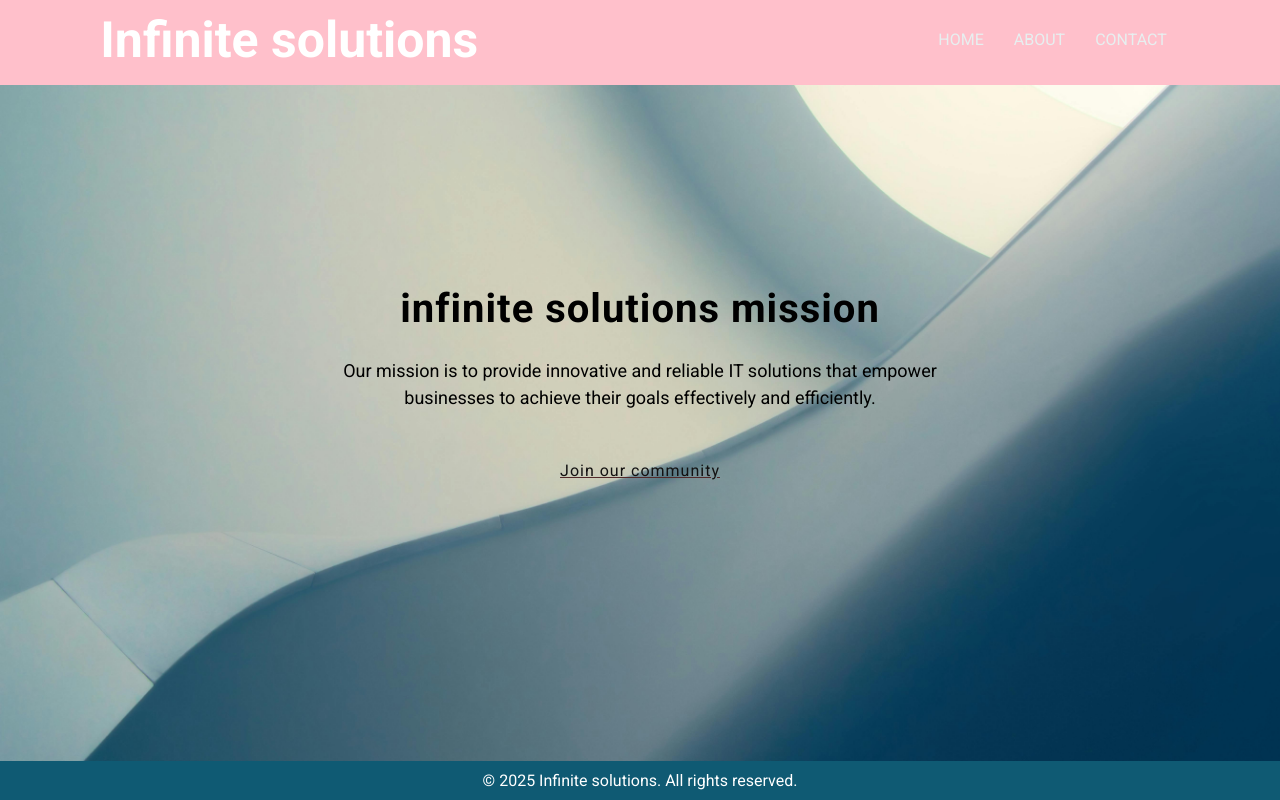
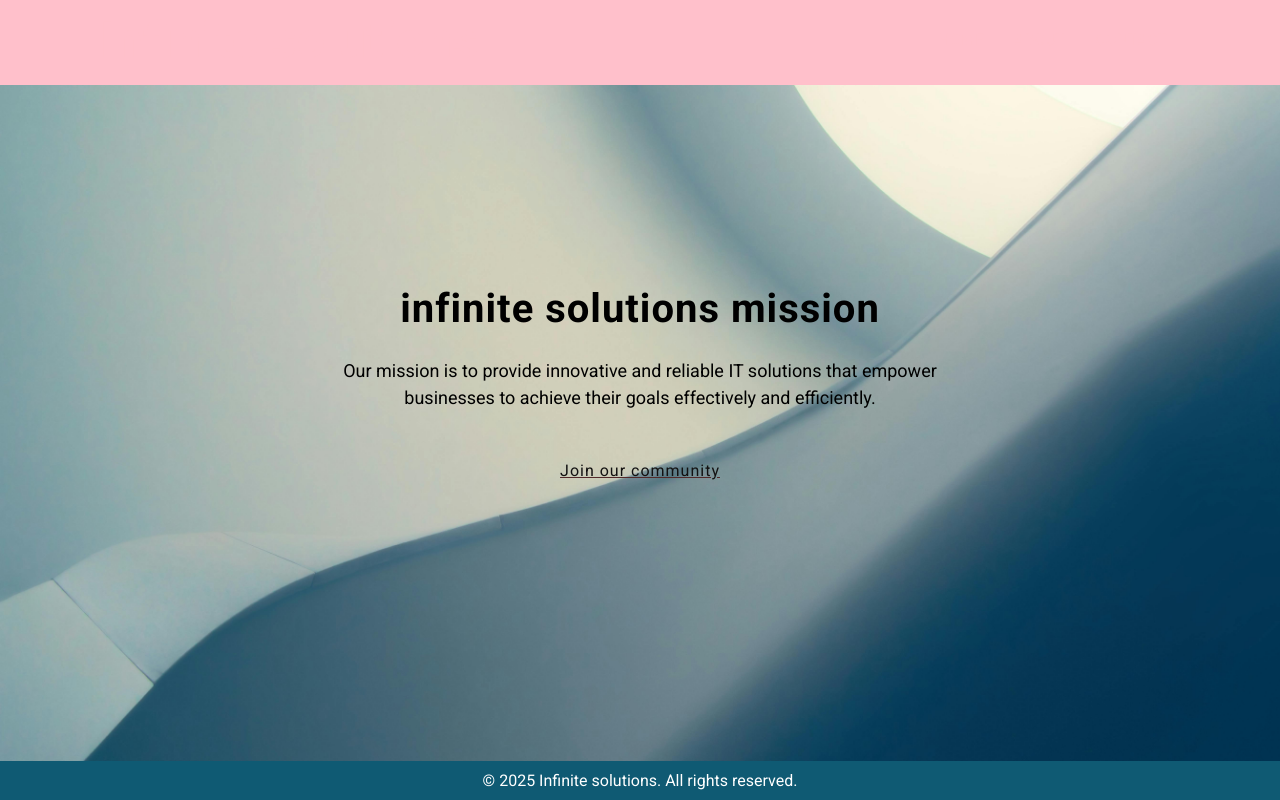
Before and after one commit to Dharshinistalin/Landing-page-project, a plain HTML site: page index.html in a window 1280 px wide. Drawn offline with Linux system fonts and the light colour scheme.

Commit message:
Update style.css

```diff
--- a/style.css
+++ b/style.css
@@ -62,7 +62,7 @@ nav h1{
 
     font-size: inline;
 
-    color: #ffffff;
+    color: pink;
 
 }
 
@@ -86,7 +86,7 @@ nav ul li{
 
 nav ul li a{
 
-   color: #e7eff0;
+   color: pink;
 
     text-decoration: none;
 
```
